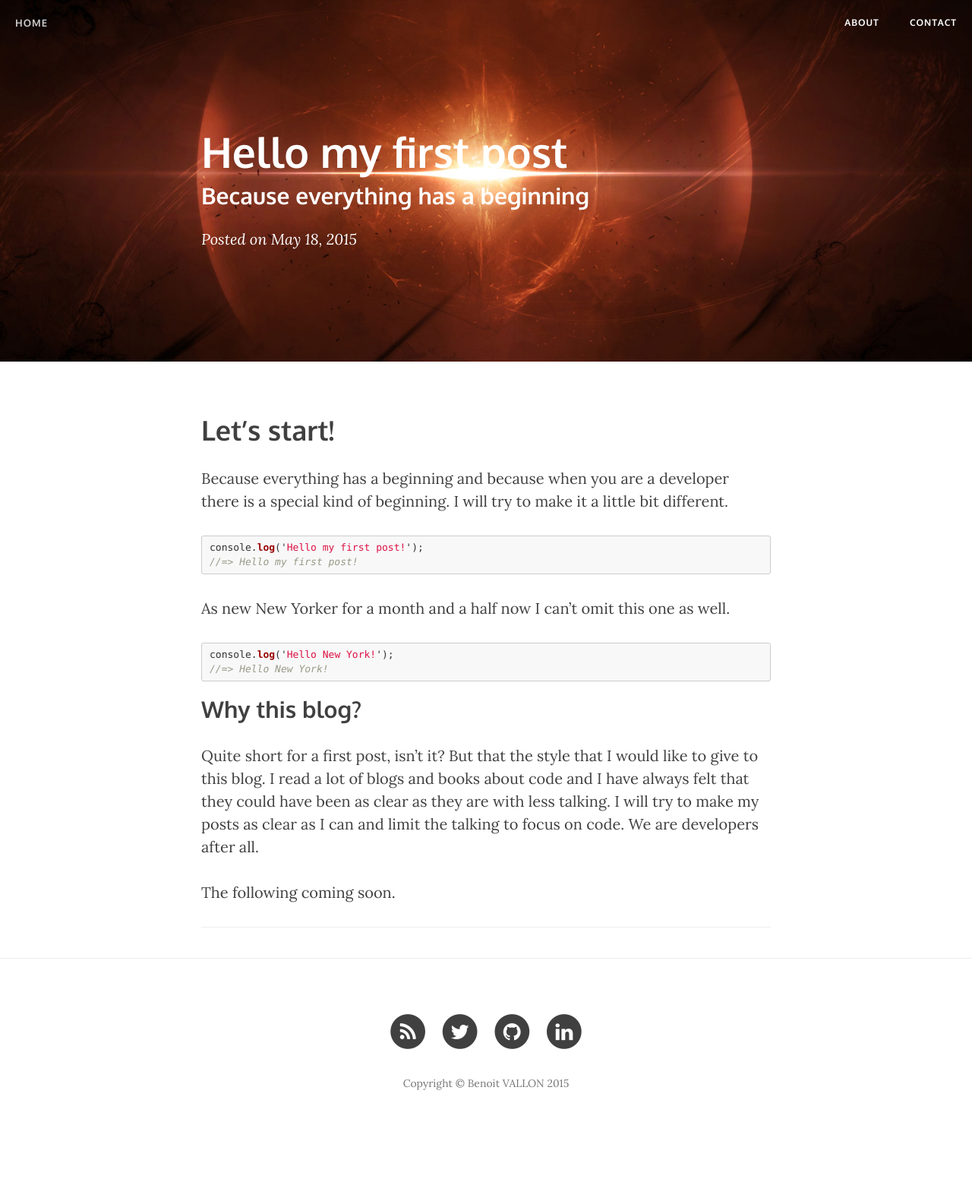
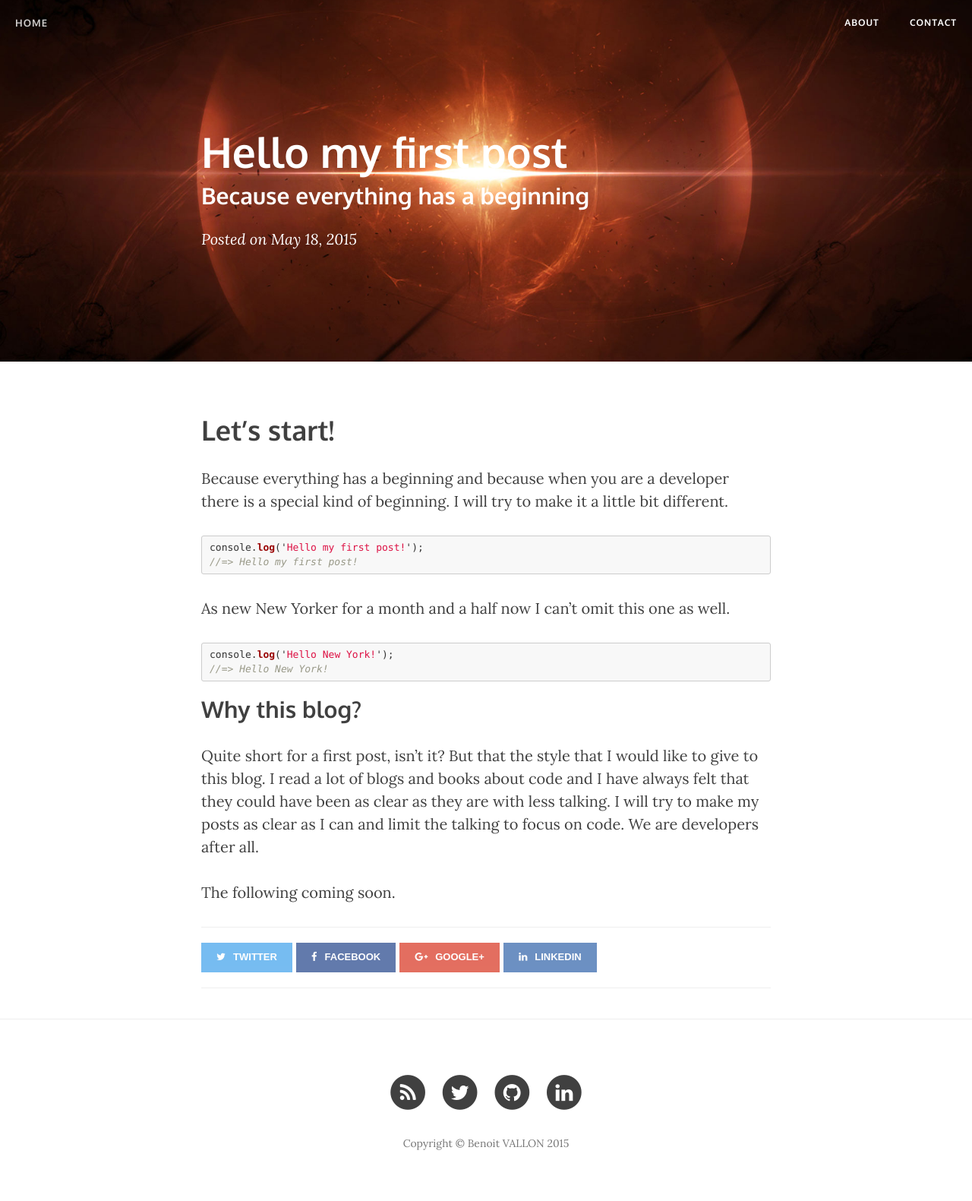
Before and after one commit to benoitvallon/benoitvallon.github.io, a Jekyll site: the page built from _posts/2015-05-18-hello-my-first-post.md, in a window 1280 px wide. Shown: the whole page at 76% size. Built offline with Jekyll 4.4.1, drawn with Linux system fonts in a browser that asks for light colours; nearby versions of some CDN libraries; Markdown is read by kramdown in place of the engine named in the settings; comment, search, counter and statistics services are not loaded; before the commit the page ends 1502 px from its top, so only the background shows below that.

Commit message:
Adds share buttons

```diff
--- a/_config.yml
+++ b/_config.yml
@@ -4,7 +4,7 @@ header-img: img/home-bg.jpg
 email: benoitvallon@gmail.com
 description: "Freelance web developer, lover of JS and all new stuff #flux #reactjs #docker... Co-founder and prev. CTO @pageyourself, involved in @AllOverSequins"
 baseurl: ""
-url: "http://benoitvallon.github.io"
+url: "http://blog.benoitvallon.com"
 author: Benoit VALLON
 twitter_username: benoitvallon
 github_username: benoitvallon
--- /dev/null
+++ b/_includes/share.html
@@ -0,0 +1,18 @@
+<script>!function(d,s,id){var js,fjs=d.getElementsByTagName(s)[0],p=/^http:/.test(d.location)?'http':'https';if(!d.getElementById(id)){js=d.createElement(s);js.id=id;js.src=p+'://platform.twitter.com/widgets.js';fjs.parentNode.insertBefore(js,fjs);}}(document, 'script', 'twitter-wjs');</script>
+
+<div class="share-buttons">
+  <ul>
+    <li>
+      <a href="https://twitter.com/intent/tweet?text=%22{{ page.title}}%22%20by%20%40{{ site.twitter_username }}%20{{ site.url }}{{ page.url }}" class="twitter" title="Share on Twitter"><i class="fa fa-twitter"></i><span>Twitter</span></a>
+    </li>
+    <li>
+      <a href="https://www.facebook.com/sharer/sharer.php?u={{ site.url }}{{ page.url }}" class="facebook" title="Share on Facebook"><i class="fa fa-facebook"></i><span>Facebook</span></a>
+    </li>
+    <li>
+      <a href="https://plus.google.com/share?url={{ site.url }}{{ page.url }}" class="google-plus" title="Share on Google Plus"><i class="fa fa-google-plus"></i><span>Google+</span></a>
+    </li>
+    <li>
+      <a href="https://www.linkedin.com/shareArticle?url={{ site.url }}{{ page.url }}" class="linkedin" title="Share on Linkedin"><i class="fa fa-linkedin"></i><span>Linkedin</span></a>
+    </li>
+  </ul>
+</div>
--- a/_layouts/post.html
+++ b/_layouts/post.html
@@ -24,11 +24,10 @@ layout: default
     <div class="container">
         <div class="row">
             <div class="col-lg-8 col-lg-offset-2 col-md-10 col-md-offset-1">
-
-				{{ content }}
-
+                {{ content }}
                 <hr>
-
+                {% if page.share != false %}{% include share.html %}{% endif %}
+                <hr>
                 <ul class="pager">
                     {% if page.previous.url %}
                     <li class="previous">
@@ -41,11 +40,9 @@ layout: default
                     </li>
                     {% endif %}
                 </ul>
-
                 {% if page.comments %}
                     {% include disqus.html %}
                 {% endif %}
-
             </div>
         </div>
     </div>
--- a/css/clean-blog.css
+++ b/css/clean-blog.css
@@ -1,3 +1,45 @@
+.share-buttons ul,
+.share-buttons li {
+  margin: 0;
+  padding: 0;
+  list-style: none;
+}
+.share-buttons li {
+    display: inline-block;
+}
+.share-buttons a:link,
+.share-buttons a:visited,
+.share-buttons a:active {
+  display: block;
+  padding: 10px 20px;
+  text-decoration: none;
+  text-transform: uppercase;
+  font-size: 1.3rem;
+  font-family: "PT Sans Narrow",sans-serif;
+  font-weight: 700;
+  color: #fff;
+  opacity: 0.8;
+}
+.share-buttons a:hover {
+    opacity: 1;
+}
+.share-buttons span {
+    padding-left: 10px;
+}
+.share-buttons .twitter {
+  background: #55acee;
+}
+.share-buttons .facebook {
+  background: #3b5998;
+}
+.share-buttons .google-plus {
+  background: #dd4b39;
+}
+.share-buttons .linkedin {
+  background: #4875b4;
+}
+
+
 body {
   font-family: 'Lora', 'Times New Roman', serif;
   font-size: 20px;
```
